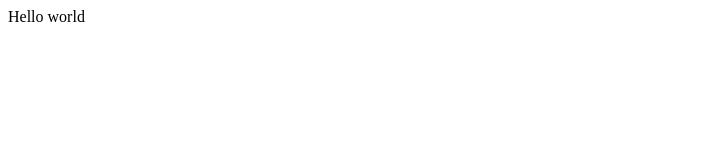
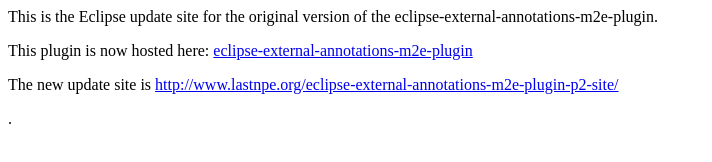
Before and after one commit to sylvainlaurent/eclipse-external-annotations.github.io, a plain HTML site: page index.html in a window 1280 px wide. Shown: the whole page, without its empty margins (0-712 px from the left). Drawn offline with Linux system fonts and the light colour scheme.

Commit message:
redirect users to latnpe plugin

```diff
--- a/index.html
+++ b/index.html
@@ -1 +1,3 @@
-Hello world
+<p>This is the Eclipse update site for the original version of the eclipse-external-annotations-m2e-plugin.</p>
+<p>This plugin is now hosted here: <a href="https://github.com/lastnpe/eclipse-external-annotations-m2e-plugin">eclipse-external-annotations-m2e-plugin</a></p>
+<p>The new update site is <a href="http://www.lastnpe.org/eclipse-external-annotations-m2e-plugin-p2-site/">http://www.lastnpe.org/eclipse-external-annotations-m2e-plugin-p2-site/</a> </p>.
```
